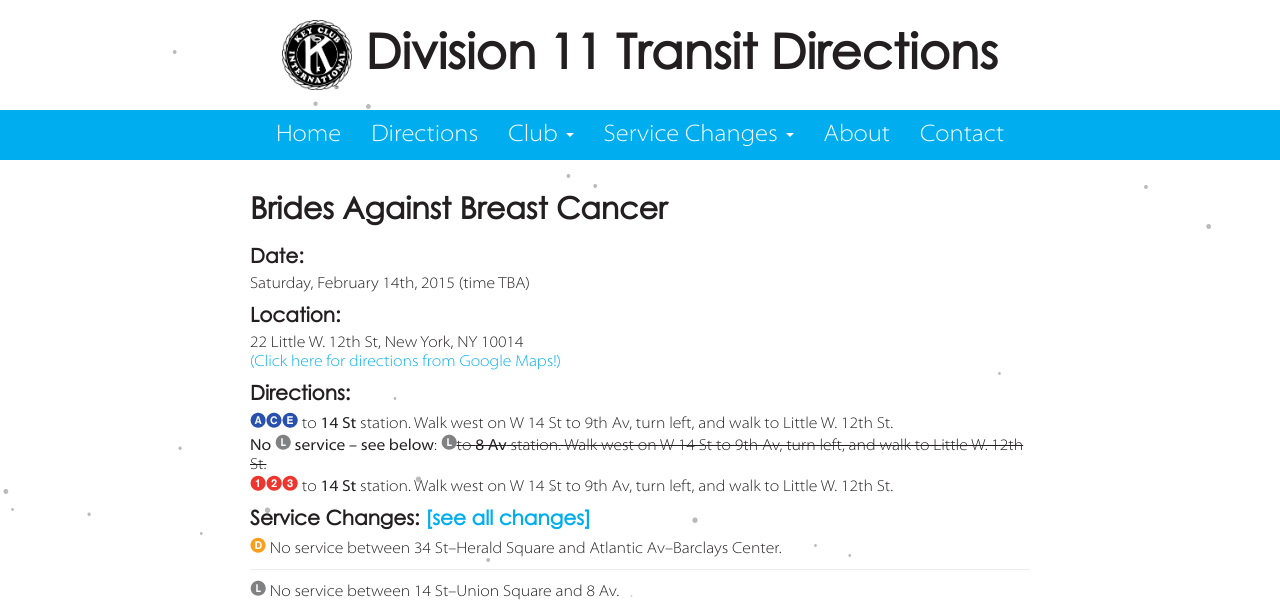
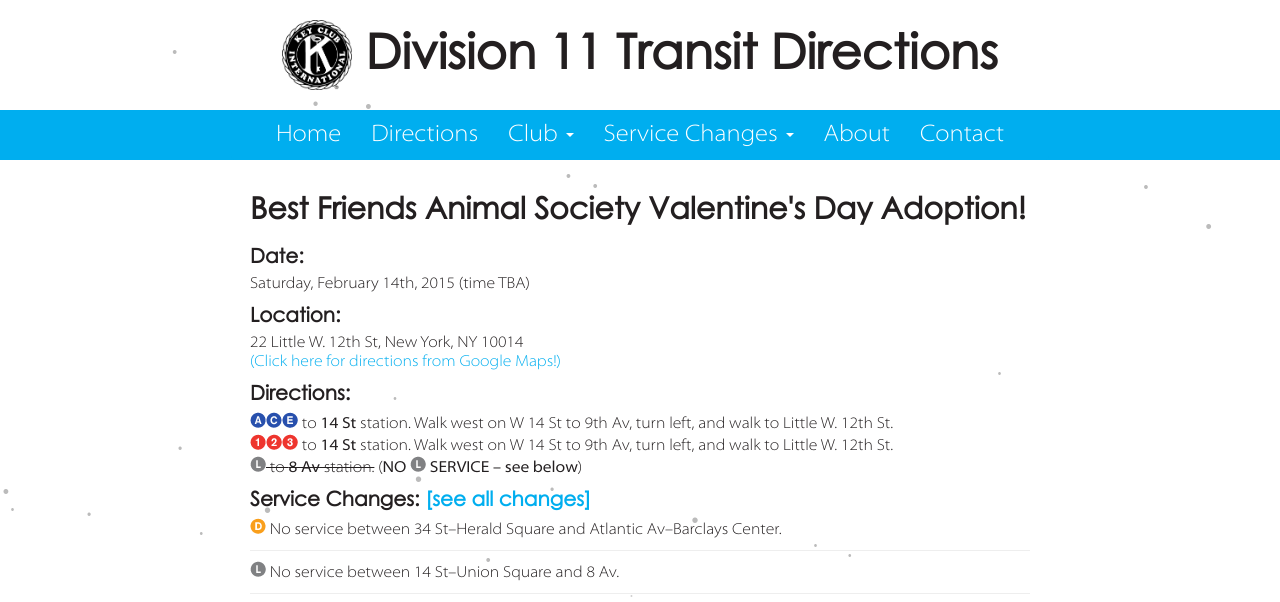
Before and after one commit to d11directions/d11directions.github.io, a Jekyll site: the page built from _posts/2015-02-14-Valentines_Day_Adoption.html, in a window 1280 px wide. Shown: the top 602 px of the page. Built offline with Jekyll 4.4.1, drawn with Linux system fonts in a browser that asks for light colours.

Commit message:
Update Pet Adoption V-Day

```diff
--- a/_posts/2015-02-14-Valentines_Day_Adoption.html
+++ b/_posts/2015-02-14-Valentines_Day_Adoption.html
@@ -1,14 +1,14 @@
 ---
 layout: direction
-title: Brides Against Breast Cancer
+title: Best Friends Animal Society Valentine's Day Adoption!
 for: Bronx Science Key Club
 tags: [bxsci]
 time: Saturday, February 14th, 2015 (time TBA)
 location: 22 Little W. 12th St, New York, NY 10014
 directions:
     - <img src="/img/A.png" alt="(A)"><img src="/img/C.png" alt="(C)"><img src="/img/E.png" alt="(E)"> to <strong>14 St</strong> station. Walk west on W 14 St to 9th Av, turn left, and walk to Little W. 12th St.
-    - <strong>No <img src="/img/L.png" alt="(L)"> service &ndash; see below</strong>&#58; <span  class="strikethrough"><img src="/img/L.png" alt="(L)">to <strong>8 Av</strong> station. Walk west on W 14 St to 9th Av, turn left, and walk to Little W. 12th St.</span>
     - <img src="/img/1.png" alt="(1)"><img src="/img/2.png" alt="(2)"><img src="/img/3.png" alt="(3)"> to <strong>14 St</strong> station. Walk west on W 14 St to 9th Av, turn left, and walk to Little W. 12th St.
+    - <span  class="strikethrough"><img src="/img/L.png" alt="(L)"> to <strong>8 Av</strong> station.</span> (<strong>NO <img src="/img/L.png" alt="(L)"> SERVICE &ndash; see below</strong>)
 changes-brief:
     - <img src="/img/D.png" alt="(D)"> No service between 34 St&ndash;Herald Square and Atlantic Av&ndash;Barclays Center.
     - <img src="/img/L.png" alt="(L)"> No service between 14 St&ndash;Union Square and 8 Av.
```
